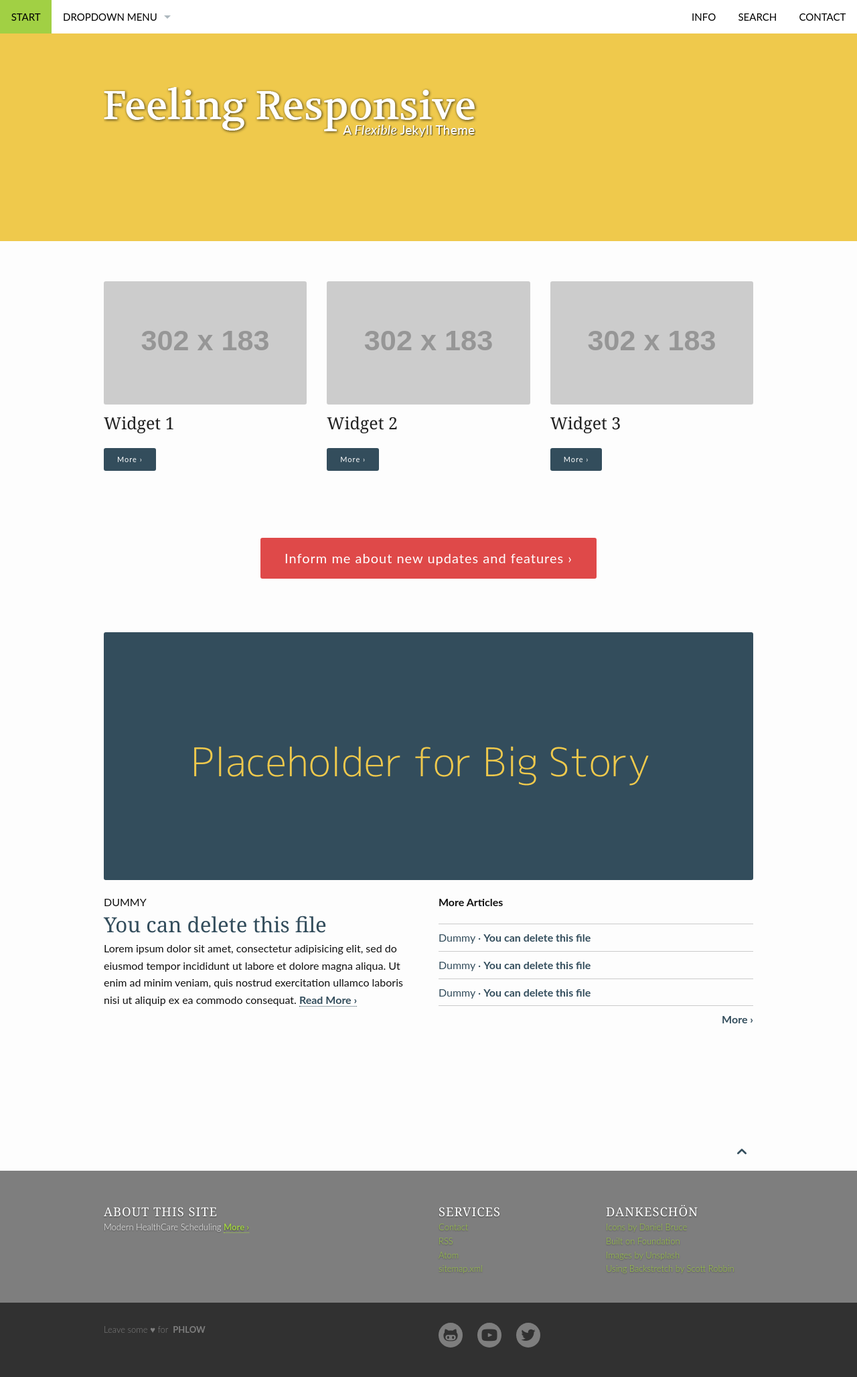
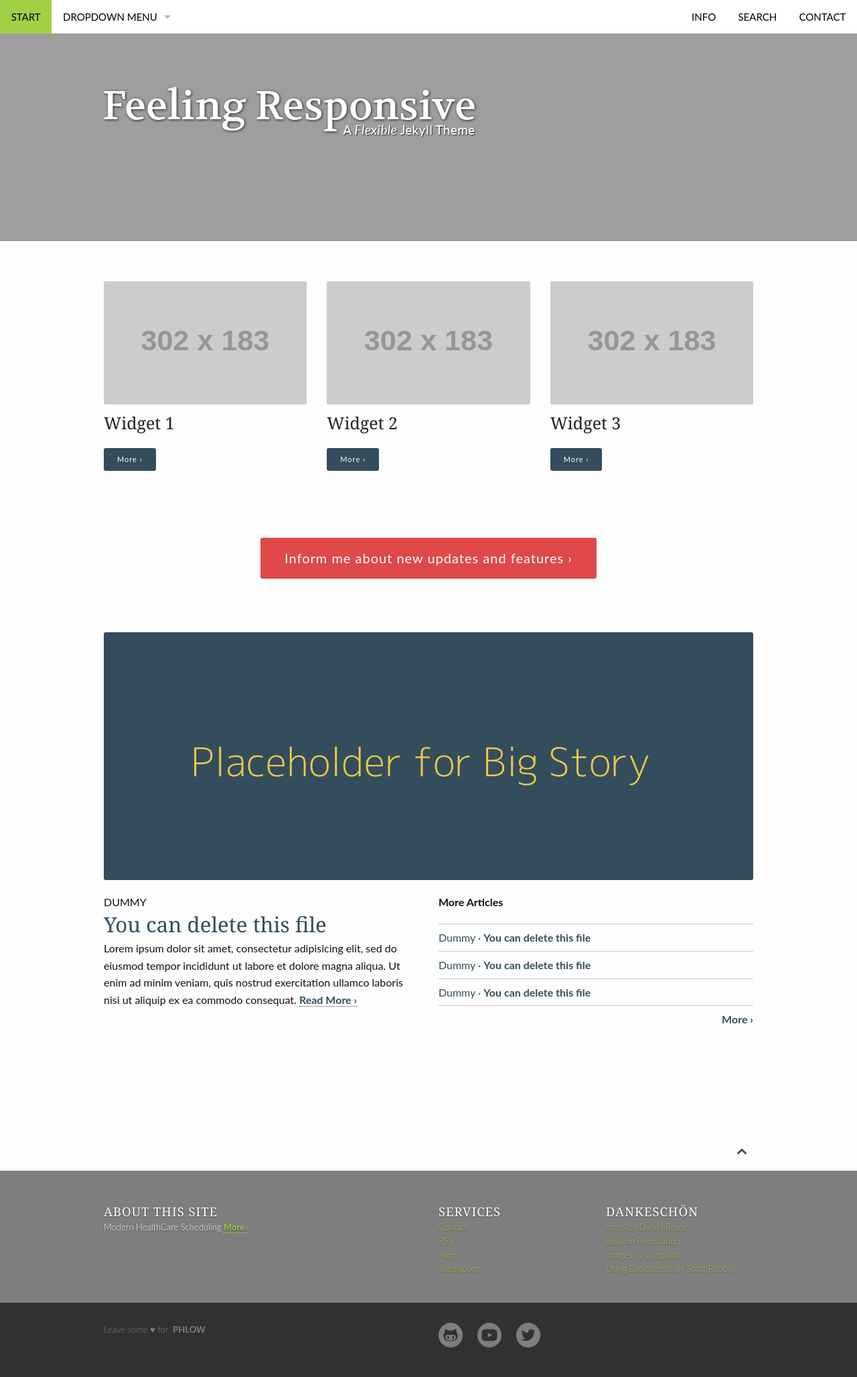
Before and after one commit to doesnotexist/camelworks-website, a Jekyll site: the page built from pages/pages-root-folder/index.md, in a window 1280 px wide. Shown: the whole page at 67% size. Built offline with Jekyll 4.4.1, drawn with Linux system fonts in a browser that asks for light colours.

Commit message:
changed header image

```diff
--- a/pages/pages-root-folder/index.md
+++ b/pages/pages-root-folder/index.md
@@ -6,7 +6,7 @@
 #
 layout: frontpage
 header:
-  image_fullwidth: you-can-delete-me-header.png
+  image_fullwidth: camel-header.jpg
 widget1:
   title: "Widget 1"
   url: 'http://domain.de/must-be-absolut-url-like-this-one/'
```
Also changed, not shown: images/you-can-delete-me-header.png (deleted), 1 other file.
